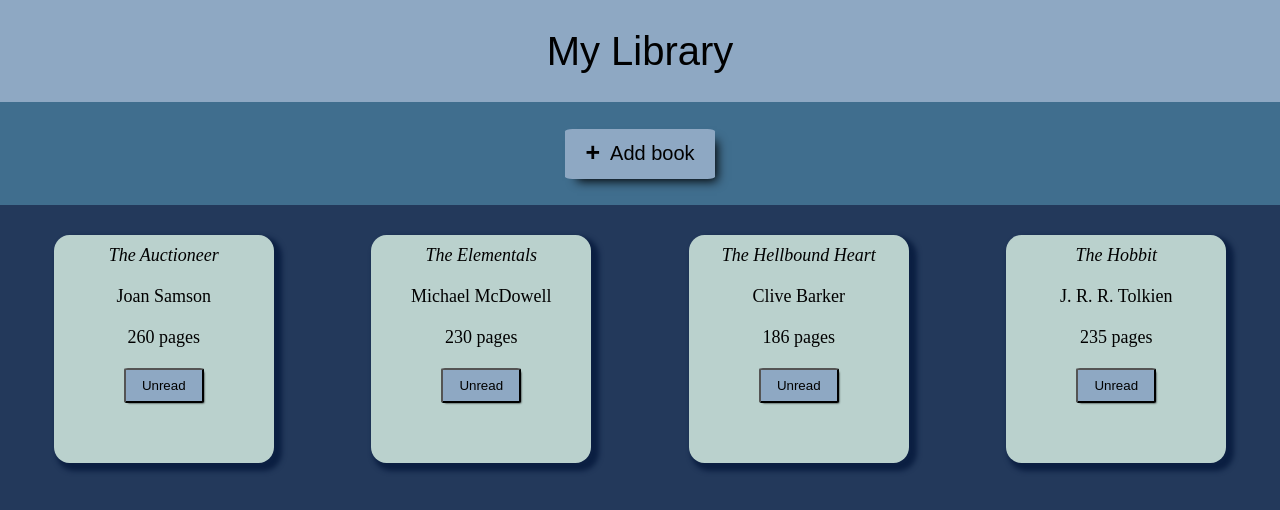
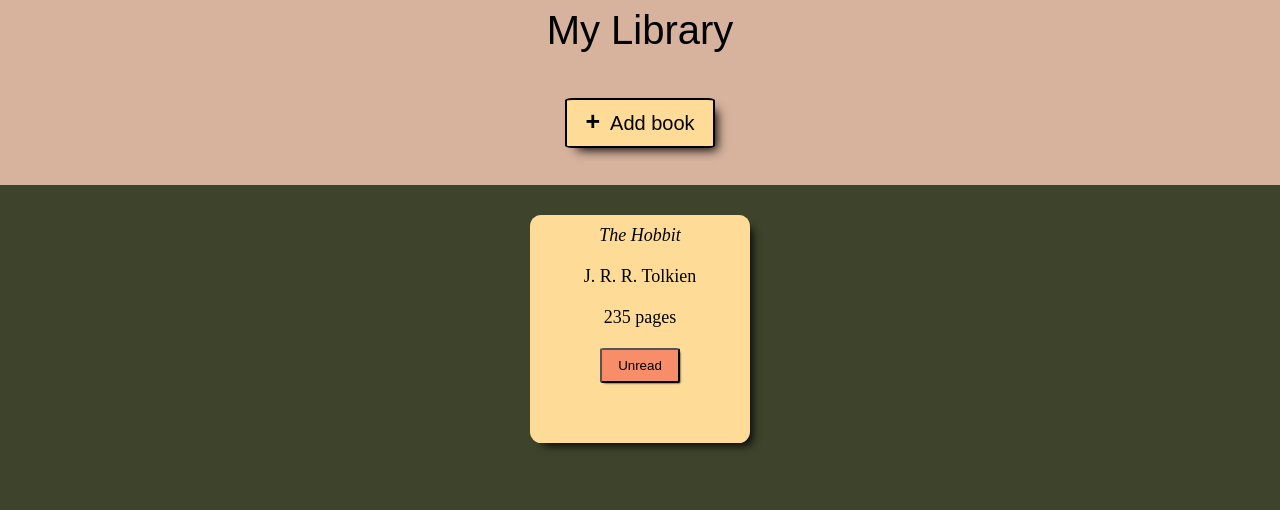
Before and after one commit to pizzaglitch/Library-Project, a plain HTML site: page index.html in a window 1280 px wide. Both pictures are taken after a click on the button "Read". Drawn offline with Linux system fonts and the light colour scheme.

Commit message:
Finalize code format. Remove unnecessary comments.

```diff
--- a/index.html
+++ b/index.html
@@ -10,19 +10,15 @@
 <body>
     <header> My Library </header>
     <div class="button-container">
-
         <button class="open-button" onclick="openForm()">
             <div class="plus">+</div>
             Add book
         </button>
     </div>
     <div class="form-popup" id="myForm">
-        <form id="form-container">
-            <!-- <label for="title">Book Title</label> -->
+        <form id="form-container" onsubmit ='return isValidForm()'>
             <input type="text" placeholder="Book Title" name="title" id="title" maxlength="100" required>
-            <!-- <label for="author">Author</label> -->
             <input type="text" placeholder="Author" name="author" id="author" maxlength="100" required>
-            <!-- <label for="page-count">Page count</label> -->
             <input type="number" placeholder="Pages" name="page-count" id="page-count" min="1" required>
             <label for="read-status">Have you read this book before?</label>
             <div class="read-status-btns">
@@ -31,13 +27,12 @@
                 <input type="radio" name="read-status" class="read-status-btn" id="noChoice" value="Unread" required>
                 <label for="noChoice">No</label>
             </div>
-            <button type="submit" class="submit-btn" onclick="createNewBook()">Submit</button>
+            <button type="button" class="submit-btn" onclick="createNewBook()">Submit</button>
             <button type="button" class="close-btn" onclick="closeForm()">Close</button>
         </form>
     </div>
     <div id="library-container">
-        <div id="library-grid">
-        </div>
+        <div id="library-grid"></div>
     </div>
 </body>
 <script src="script.js"></script>
--- a/script.js
+++ b/script.js
@@ -1,7 +1,7 @@
 let myLibrary = [];
-const theAuctioneer = new Book('The Auctioneer', 'Joan Samson', '260 pages', 'Unread');
-const theElementals = new Book('The Elementals', 'Michael McDowell', '230 pages', 'Unread');
-const theHellboundHeart = new Book('The Hellbound Heart', 'Clive Barker', '186 pages', 'Unread');
+// const theAuctioneer = new Book('The Auctioneer', 'Joan Samson', '260 pages', 'Unread');
+// const theElementals = new Book('The Elementals', 'Michael McDowell', '230 pages', 'Unread');
+// const theHellboundHeart = new Book('The Hellbound Heart', 'Clive Barker', '186 pages', 'Unread');
 const theHobbit = new Book('The Hobbit', 'J. R. R. Tolkien', '235 pages', 'Read');
 
 function Book(title, author, pages, readStatus, position) {
@@ -17,7 +17,7 @@ function Book(title, author, pages, readStatus, position) {
     myLibrary.push(this)
 };
 
-//Creates cards in html displaying books from array
+// Creates cards in html displaying books from array
 function displayBookInLibrary () {
     myLibrary.forEach(function (i) {
         // Create separate divs for each piece of book info
@@ -57,6 +57,13 @@ function displayBookInLibrary () {
         bookContainer.appendChild(readStatus);
         bookContainer.appendChild(deleteButton);
         document.getElementById('library-grid').appendChild(bookContainer);
+
+        //Set default readStatus color on example card container ('The Hobbit')
+        if (readStatus.innerText == 'Unread') {
+            readStatus.style.setProperty('background', '#F78E69')
+        } else {
+            readStatus.style.setProperty('background', '#9A9B73')
+        }
     });
 };
 displayBookInLibrary();
@@ -77,11 +84,11 @@ function createNewBook () {
     const newPageCount = document.getElementById('page-count').value + ' pages';
     const newReadStatus = document.querySelector('input[name="read-status"]:checked').value;
 
-    //Quick fix to stop 4+ cards from being posted when a new card is created
+    //clear grid
     const libraryGrid = document.getElementById('library-grid');
     while(libraryGrid.firstChild){
         libraryGrid.removeChild(libraryGrid.firstChild);
-      }
+    }
     new Book(newTitle, newAuthor, newPageCount, newReadStatus);
     displayBookInLibrary();
     closeForm();
@@ -91,24 +98,23 @@ function createNewBook () {
 // Swap read status on click
 function swapReadStatus() {
     this.innerText == 'Read' ? this.innerText = 'Unread' : this.innerText = 'Read';
+    console.log(this.innerText);
+    if (this.innerText == 'Unread') {
+        this.style.setProperty('background', '#F78E69')
+    } else {
+        this.style.setProperty('background', '#9A9B73')
+    }
 }
-     /* Verbose version of ternary above
-    if (this.innerText == 'Read') {
-        this.innerText = 'Unread';
-    } else {
-        this.innerText = 'Read';
-    } */
 
 //delete book card and empty array
 function deleteContainer() {
     let bookContainersId = this.parentElement.id;
-    console.log(bookContainersId)
     myLibrary.forEach(function (i) {
         if (bookContainersId == myLibrary.indexOf(i)){
             console.log(myLibrary.indexOf(i))
         myLibrary.splice(bookContainersId, 1);
         }
     });
-    // I DID IT IT WORKS!!!
+    // ^^ I DID IT! IT WORKS!!!
     this.parentElement.remove();
 }
--- a/styles.css
+++ b/styles.css
@@ -1,8 +1,7 @@
 body {
     display: grid;
-    grid-template-rows: .2fr .2fr auto;
+    grid-template-rows: .1fr .2fr 1fr;
     height: 100vh;
-    width: 100vw;
     margin: 0;
     padding: 0;
     /* font-family: 'Trebuchet MS', 'Lucida Sans Unicode', 'Lucida Grande', 'Lucida Sans', Arial, sans-serif; */
@@ -11,14 +10,13 @@ body {
 header, .button-container, .open-button, .read-status, .submit-btn, .cancel-btn {
     font-family: sans-serif;
 }
-
 .card-container {
     font-family: Arial, Helvetica, sans-serif
 }
+
 header {
-    background-color: #8EA8C3;
+    background-color: #D7B29D;
     font-size: 40px;
-    padding: 10px;
 }
 
 header, .button-container {
@@ -26,10 +24,11 @@ header, .button-container {
     justify-content: center;
     align-items: center;
 }
+    /* Add Book Container */
+.button-container {
+    background-color: #D7B29D;
+}
 
-.button-container {
-    background-color: #406E8E;
-}
 .open-button {
     display: flex;
     justify-content: center;
@@ -39,36 +38,25 @@ header, .button-container {
     gap: 10px;
     border-radius: 5%;
     box-shadow: 7px 7px 10px -5px;
-    border: none;
+    border: 2px solid;
     font-size: 20px;
-    background-color: #8EA8C3;
+    background-color: #FEDC97;
     margin: 10px 0 10px 0;
-
-    /* text-shadow: 1px 1px #c1c1c1; */
 }
-
-/* .open-button:hover {
-    background-color: #CBF7ED;
-} */
 
 .open-button:active {
     transform: scale(0.99);
     display: flex;
     justify-content: center;
     align-items: center;
-    /* box-shadow: inset -1px -1px 2px 2px; */
-    /* border-radius: 5%; */
-
 }
-
 
 .plus {
     font-size: 25px;
     font-weight: bold;
     margin-top: -3px;
 }
-
-/* body */
+    /* body */
 .content {
     display: grid;
     grid-template-rows: auto auto auto auto;
@@ -76,48 +64,50 @@ header, .button-container {
 }
 
 #library-container {
-    background-color: #23395B;
+    background-color: #3E442B;
 }
 #library-grid {
     display: grid;
-    grid-template-columns: repeat(auto-fit, minmax(200px, 1fr));
+    grid-template-columns: repeat(auto-fit, minmax(220px, 1fr));
     justify-items: center;
     padding: 30px;
-    gap: 50px;
-    /* background-color: #23395B; */
+    gap: 25px;
 }
-
+    /* Book card containers  */
 .book-container {
-    background-color: #BAD1CD;
+    background-color: #FEDC97;
     display: flex;
     flex-direction: column;
     align-items: center;
     width: 200px;
-    /* height: 200px;  */
     padding: 10px;
     gap: 20px;
-    border-radius: 7%;
+    border-radius: 5%;
     font-size: 18px;
-    box-shadow: 5px 5px 5px 3px #0b1f42;
+    box-shadow: 7px 7px 10px -5px;
 }
 
 .book-title {
     margin-top: auto;
     font-style: italic;
 }
+
 .book-title, .book-author {
     display: flex;
     flex-grow: 1;
     word-break: break-all;
 }
+
 .read-status {
-    margin-top: auto;
     height: 35px;
     width:  80px;
     margin-bottom: -10px;
     border-radius: 5%;
     box-shadow: 2px 2px 2px -2px;
-    background-color: #8EA8C3;
+}
+
+.read-status:active {
+    box-shadow: 0px 0px 5px #C1C1C1;
 }
 
 .delete-button {
@@ -130,7 +120,7 @@ header, .button-container {
     margin-bottom: 5px;
     margin-top: 15px;
     border: 0;
-    background-color: #BAD1CD;
+    background-color: #FEDC97;
 }
 
 .delete-button:hover {
@@ -140,8 +130,7 @@ header, .button-container {
     background-size: 20px;
 }
 
-
-/* form pop-up */
+    /* Pop-up Form */
 .form-popup {
     display: none;
     position: fixed;
@@ -151,7 +140,6 @@ header, .button-container {
     margin-top: -190px;
 }
 
-
 #form-container {
     display: flex;
     flex-direction: column;
@@ -159,13 +147,17 @@ header, .button-container {
     height: 300px;
     width: 250px;
     padding: 10px;
-    background-color: #8EA8c3;
+    background-color: #D7B29D;
     border-radius: 2%;
-    border: 3px solid #406E8E;
+    border: 3px solid;
 }
 
 .submit-btn {
-    background-color: #CBF7ED;
+    background-color: #FEDC97;
+}
+
+.close-btn {
+    background-color: #F78E69;
 }
 
 .submit-btn, .close-btn {
@@ -178,9 +170,3 @@ input[type=text], input[type=number] {
     background: #f1f1f1;
     height: 30px;
 }
-
-/*
-label[for='title'], label[for='author'] {
-    font-weight: bold;
-
-} */
```
